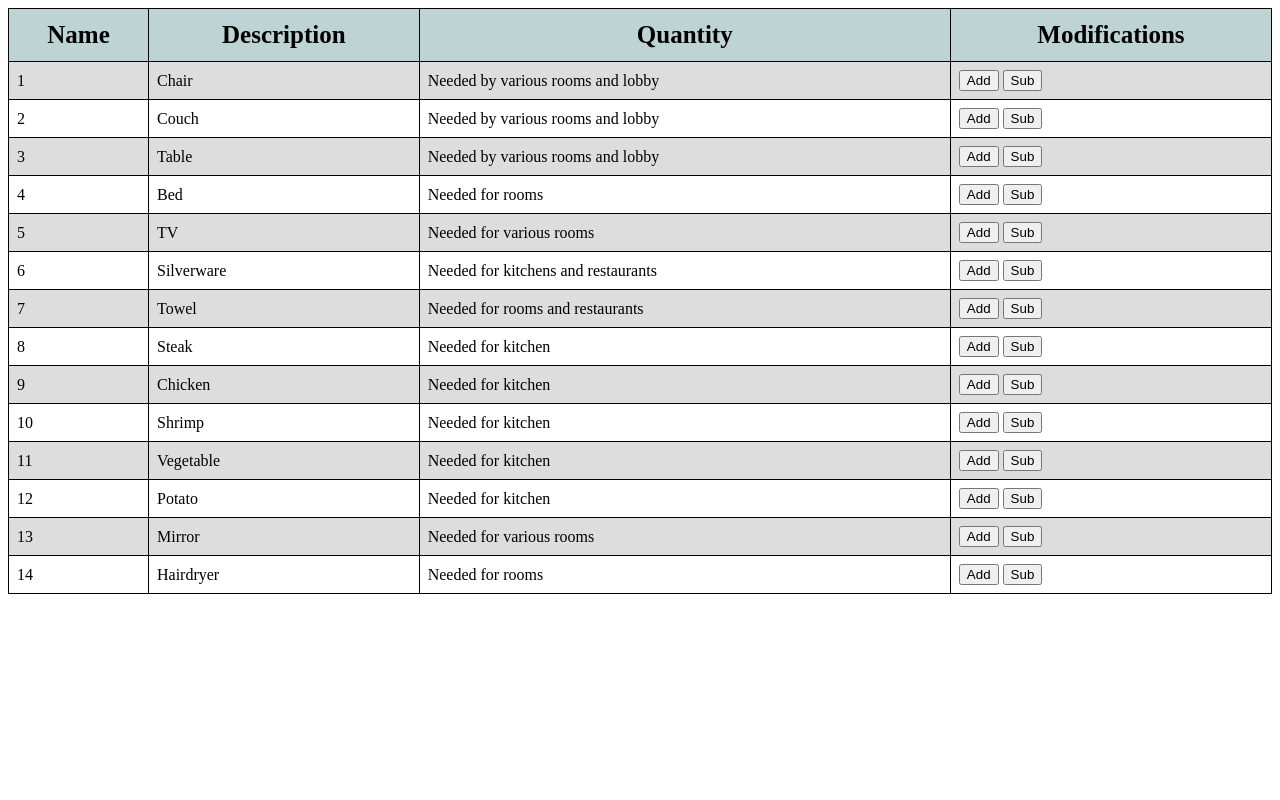
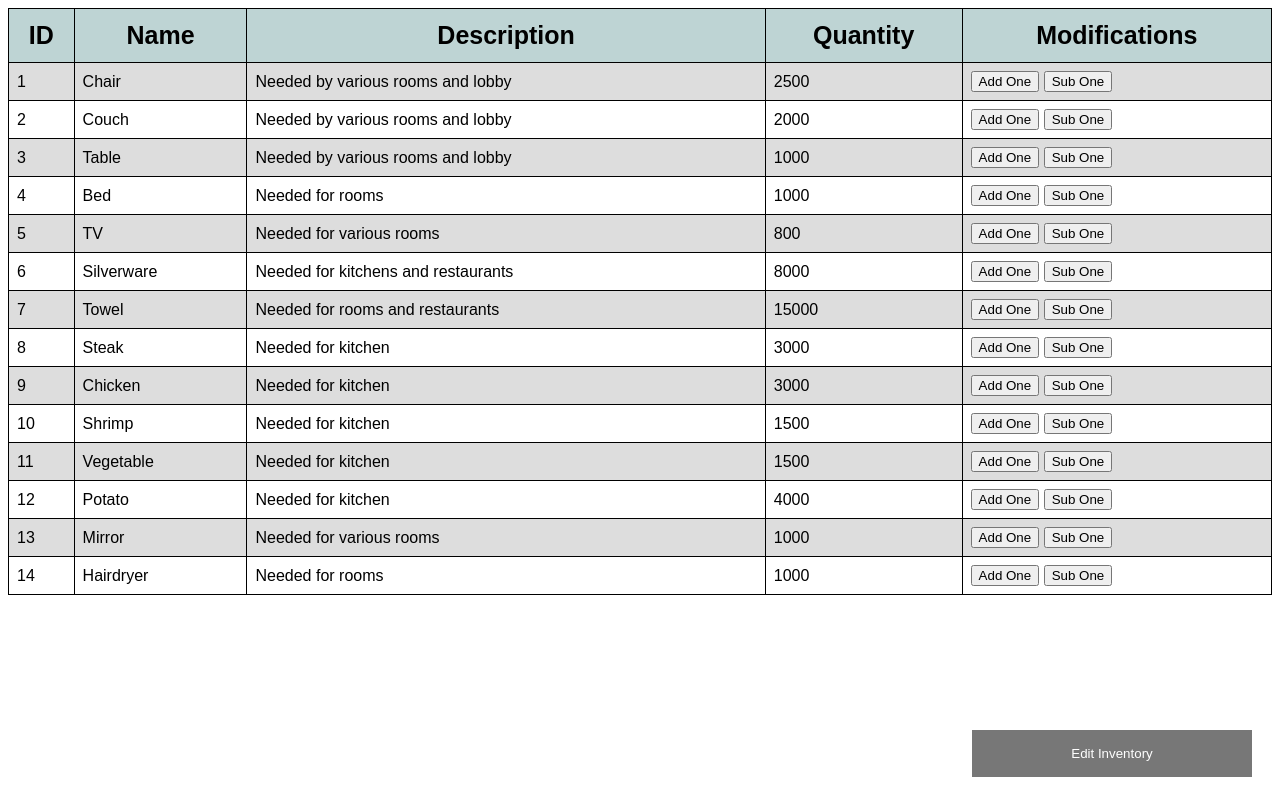
Before and after one commit to raza-bot/Hotel-Managment-App, a PHP site: page /inventory.php in a window 1280 px wide. Run offline with PHP 8.4, Linux system fonts and the light colour scheme; data comes from the database, SQL or seed files in the repository.

Commit message:
Inventory now has add/sub/delete/update functionality

```diff
--- a/ProjectCode/inventory.php
+++ b/ProjectCode/inventory.php
@@ -2,12 +2,155 @@
 <html>
 <head>
     <link rel="stylesheet" type="text/css" href="inventory.css">
+
+    <!-- <!--  Styling taken from: https://www.w3schools.com/howto/tryit.asp?filename=tryhow_js_popup_form -->
+    <style>
+        body {font-family: Arial, Helvetica, sans-serif;}
+        * {box-sizing: border-box;}
+
+        /* Button used to open the contact form - fixed at the bottom of the page */
+        .open-button {
+          background-color: #555;
+          color: white;
+          padding: 16px 20px;
+          border: none;
+          cursor: pointer;
+          opacity: 0.8;
+          position: fixed;
+          bottom: 23px;
+          right: 28px;
+          width: 280px;
+        }
+
+        /* The popup form - hidden by default */
+        .form-popup {
+          display: none;
+          position: fixed;
+          bottom: 0;
+          right: 15px;
+          border: 3px solid #f1f1f1;
+          z-index: 9;
+        }
+
+        /* Add styles to the form container */
+        .form-container {
+          max-width: 300px;
+          padding: 10px;
+          background-color: white;
+        }
+
+        /* Full-width input fields */
+        .form-container input[type=text], .form-container input[type=password] {
+          width: 100%;
+          padding: 15px;
+          margin: 5px 0 22px 0;
+          border: none;
+          background: #f1f1f1;
+        }
+
+        /* When the inputs get focus, do something */
+        .form-container input[type=text]:focus, .form-container input[type=password]:focus {
+          background-color: #ddd;
+          outline: none;
+        }
+
+        /* Set a style for the submit/login button */
+        .form-container .btn {
+          background-color: #4CAF50;
+          color: white;
+          padding: 16px 20px;
+          border: none;
+          cursor: pointer;
+          width: 100%;
+          margin-bottom:10px;
+          opacity: 0.8;
+        }
+
+        /* Add a red background color to the cancel button */
+        .form-container .cancel {
+          background-color: red;
+        }
+
+        /* Add some hover effects to buttons */
+        .form-container .btn:hover, .open-button:hover {
+          opacity: 1;
+        }
+</style>
 </head>
 
 <body>
 
+        <button class="open-button" onclick="openForm()">Edit Inventory</button>
+        <div class="form-popup" id="myForm">
+          <form action="index.php" class="form-container" method="post">
+            <h1>Add New Item</h1>
+
+            <label for="id"><b>ID</b></label>
+            <input type="text" placeholder="Enter ID" name="id" required>
+
+            <label for="name"><b>Name</b></label>
+            <input type="text" placeholder="Enter Name" name="name" required>
+
+            <label for="description"><b>Description</b></label>
+            <input type="text" placeholder="Enter Description" name="description" required>
+
+            <label for="quantity"><b>Quantity</b></label>
+            <input type="text" placeholder="Enter Quantity" name="quantity" required>
+
+            <button type="submit" class="btn" name="addInfo">Add</button>
+            <button type="submit" class="btn" name="delInfo">Delete</button>
+            <button type="button" class="btn cancel" onclick="closeForm()">Close</button>
+            <input type='hidden' name='inventory-submit'>
+          </form>
+        </div>
+
+        <script>
+            function openForm() {
+              document.getElementById("myForm").style.display = "block";
+            }
+
+            function closeForm() {
+              document.getElementById("myForm").style.display = "none";
+            }
+
+        </script>
+
+        <?php
+             require_once 'db_connection.php';
+             require_once 'utilities.php';
+
+             if(isset($_POST['addInfo'])) {
+                $item_id = mysql_entities_fix_string($conn, $_POST['id']);
+                $item_name = mysql_entities_fix_string($conn, $_POST['name']);
+                $item_description = mysql_entities_fix_string($conn, $_POST['description']);
+                $item_quantity = mysql_entities_fix_string($conn, $_POST['quantity']);
+
+                $query = "INSERT INTO inventory(itemID, name, description, quantity) VALUES ('$item_id', '$item_name', '$item_description', '$item_quantity')";
+
+                $result = $conn->query($query);
+
+                if(!$result){
+                    echo "Yikes";
+                }
+            }
+
+            if(isset($_POST['delInfo'])) {
+                $item_id = mysql_entities_fix_string($conn, $_POST['id']);
+
+                $query = "DELETE FROM inventory WHERE itemId = ('$item_id')";
+
+                $result = $conn->query($query);
+
+                if(!$result){
+                    echo "Yikes";
+                }
+            }
+        ?>
+
+
 <table id = "inventory">
     <tr>
+    <th>ID</th>
     <th>Name</th>
     <th>Description</th>
     <th>Quantity</th>
@@ -29,19 +172,43 @@
                 $result->data_seek($j);     // Get data from row
                 $row = $result->fetch_array(MYSQLI_NUM);    // Put row data into array
 
-                echo "<tr><td>" . $row[0]. "</td><td>" . $row[1] . "</td><td>" . $row[2] . "</td>
+                echo "<tr><td>" . $row[0]. "</td><td>" . $row[1] . "</td><td>" . $row[2] . "</td><td>" . $row[3] . "</td>
                 <td>
 
-                    <input type = submit value='Add'>
-
-                    <input type = submit value='Sub'>
+                    <form action='index.php' method='post'>
+                            <button type='submit' name='add_btn'>Add One</button>
+                            <button type='submit' name='sub_btn'>Sub One</button>
+                            <input type='hidden' name='inventory-submit'>
+                    </form>
 
                 </td>
                 </tr>";
             };
         }
     ?>
+</table>
 
-</table>
+
+    <script>
+        $num = 1;
+        $('.test_btn').click(function () {
+            num = $(this).closest("tr").find("td:eq(0)").text();
+            alert($num);
+        });
+
+
+    <?php
+        $id = 1;
+
+        if(isset($_POST['add_btn'])){
+            $query = "UPDATE inventory SET quantity = (quantity+1) WHERE itemId = ".$id."";
+            $result = $conn->query($query);
+        }
+        if(isset($_POST['sub_btn'])){
+            $query = "UPDATE inventory SET quantity = (quantity-1) WHERE itemId = ".$id."";
+            $result = $conn->query($query);
+        }
+    ?>
+    </script>
 </body>
 </html>
```
